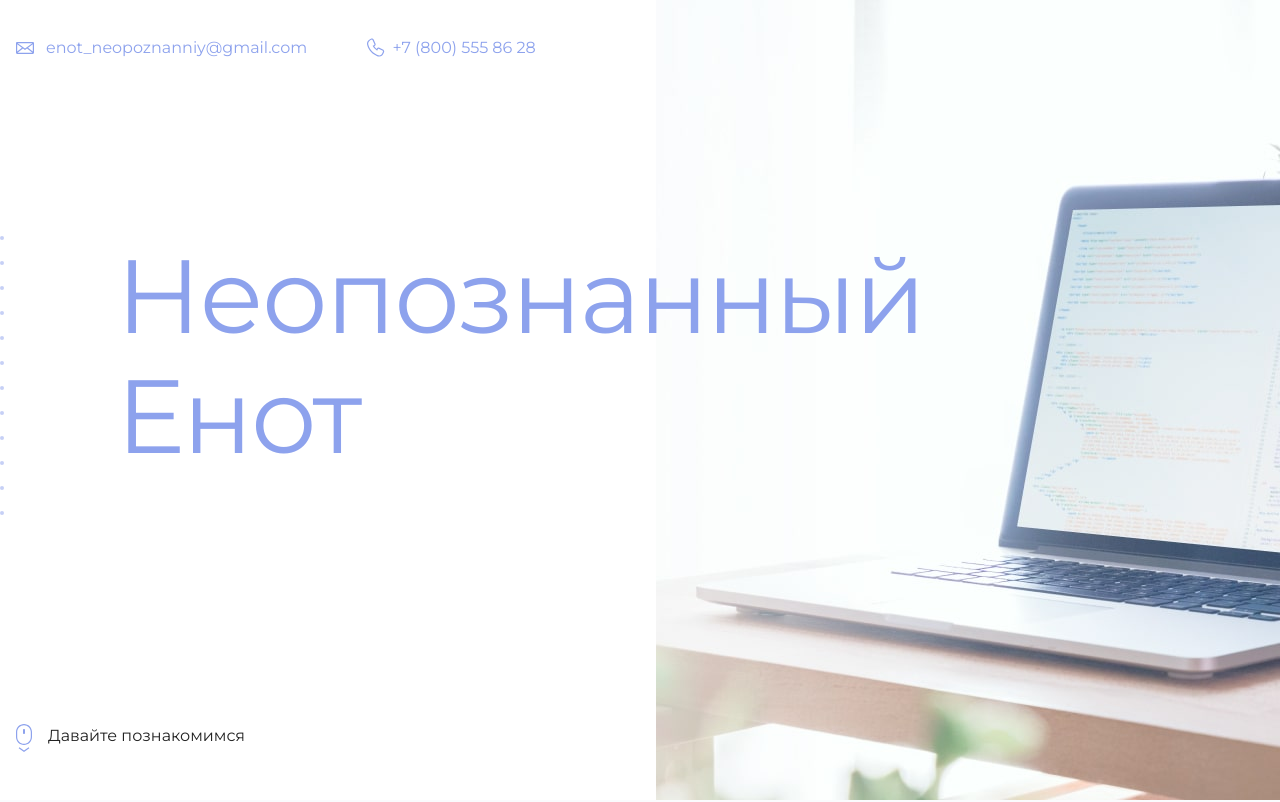
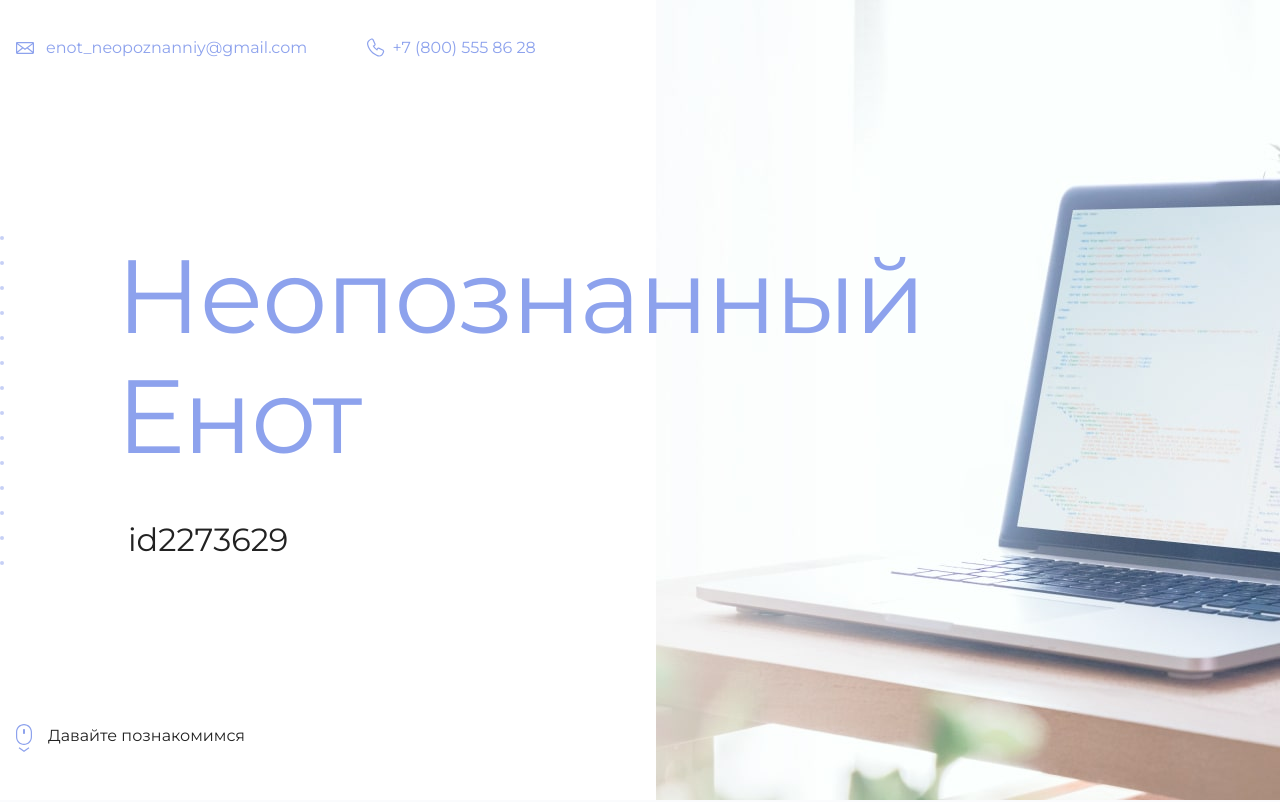
Before and after one commit to NickMelisov/git-page-examles, a plain HTML site: page my-site/index.html in a window 1280 px wide. Shown: the top 802 px of the page. Drawn offline with Linux system fonts and the light colour scheme.

Commit message:
Update index.html

```diff
--- a/my-site/index.html
+++ b/my-site/index.html
@@ -19,7 +19,7 @@
       <section class="hero-image">
         <div class="container">
           <h1 class="heading">Неопознанный Енот</h1>
-          <p><!-- Тут ваш id на сайте Академии --></p>
+          <p>id2273629</p>
         </div>
       </section>
 
```
